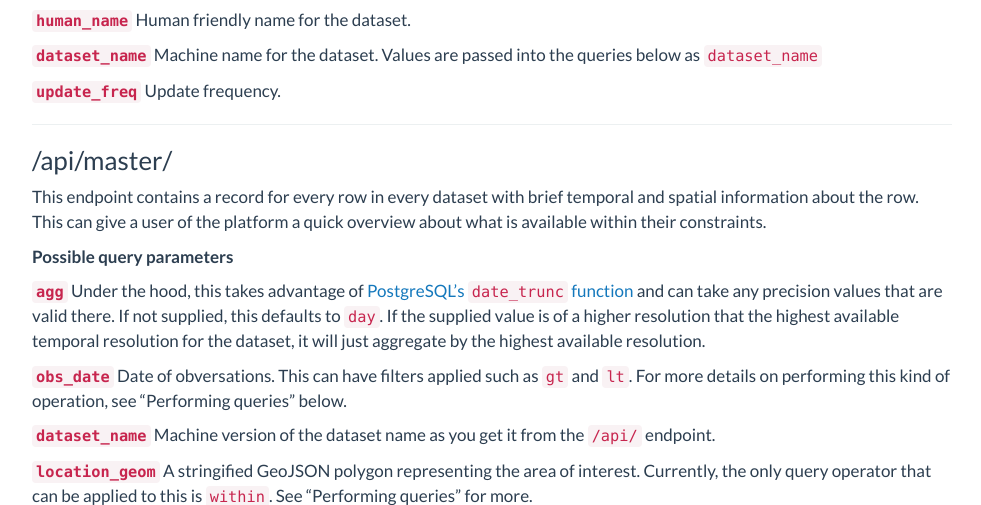
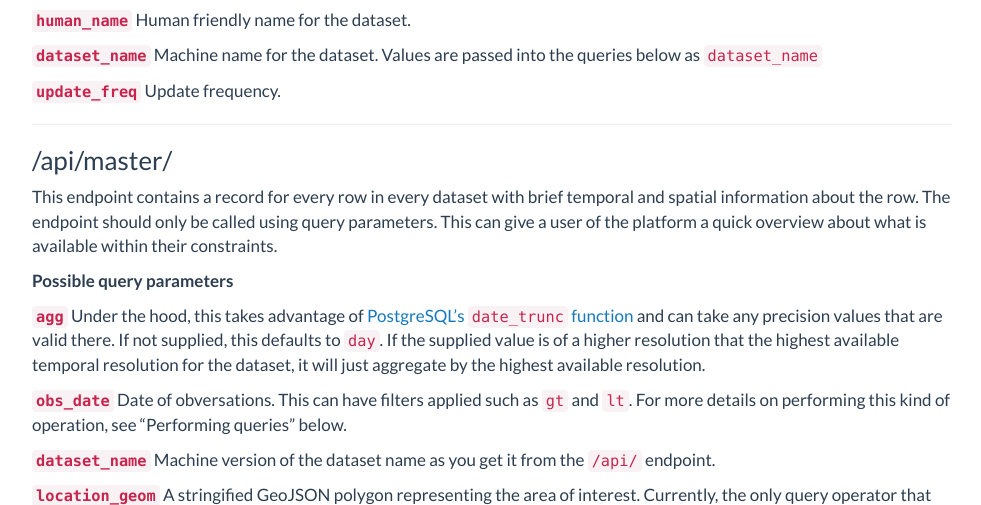
Before and after one commit to UrbanCCD-UChicago/plenario, a Flask app: page / in a window 1280 px wide. Shown: the part 479-984 px from the top of the page, without its empty margins (148-1129 px from the left). Run offline with Flask 2, Linux system fonts and the light colour scheme; some libraries are stand-ins or nearby versions.

Commit message:
Update index.html
Discourage calling /api/master without any parameters

```diff
--- a/templates/index.html
+++ b/templates/index.html
@@ -43,8 +43,9 @@
       <h3>/api/master/</h3>
       <p>
           This endpoint contains a record for every row in every dataset with
-          brief temporal and spatial information about the row. This can give a
-          user of the platform a quick overview about what is available within
+          brief temporal and spatial information about the row. The endpoint
+          should only be called using query parameters. This can give a user
+          of the platform a quick overview about what is available within
           their constraints.
       </p>
       <p>
```
